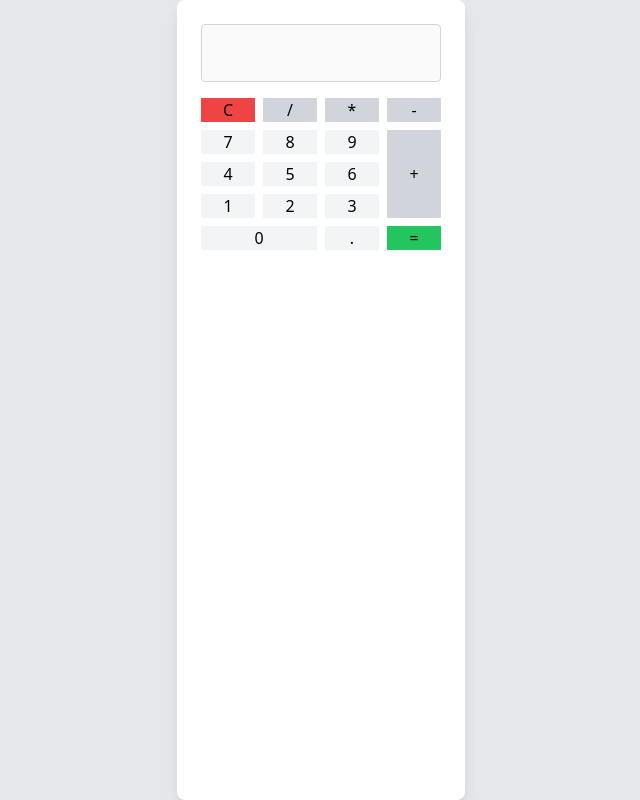
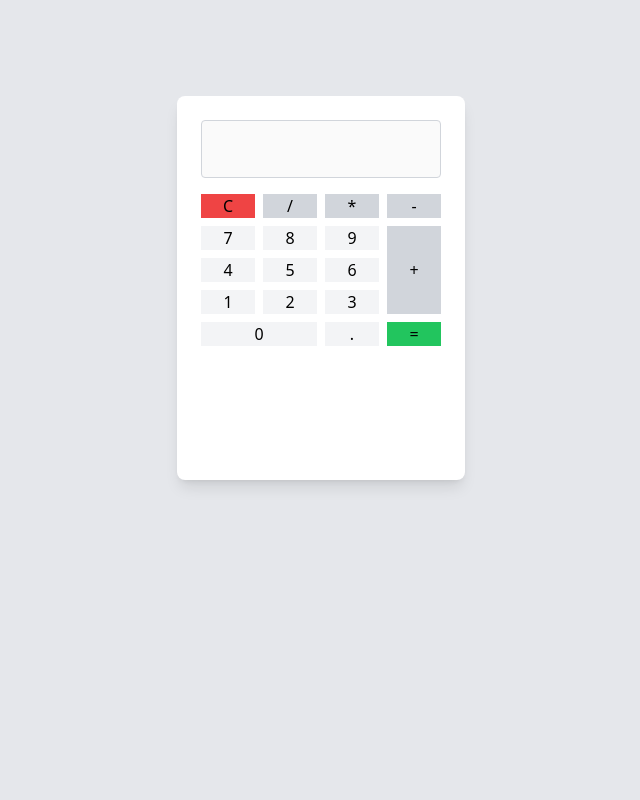
Before and after one commit to Azar-02/Calculator_Js, a plain HTML site: page index.html in a window 1280 px wide. Shown: the whole page, without its empty margins (319-959 px from the left). Drawn offline with nearby package versions, Linux system fonts and the light colour scheme.

Commit message:
Update index.html

```diff
--- a/index.html
+++ b/index.html
@@ -8,7 +8,7 @@
 </head>
 <body class="flex item-center justify-center h-screen bg-gray-200">
 
-    <div class="bg-white p-6 rounded-lg shadow-lg w-72">
+    <div class="bg-white p-6 rounded-lg shadow-lg w-72 h-96 mt-24">
         <input type="text" id="display" class="w-full p-3 text-right text-2xl border border-gray-300 rounded" disabled>
 
         <div class="grid grid-cols-4 gap-2 mt-4">
```
